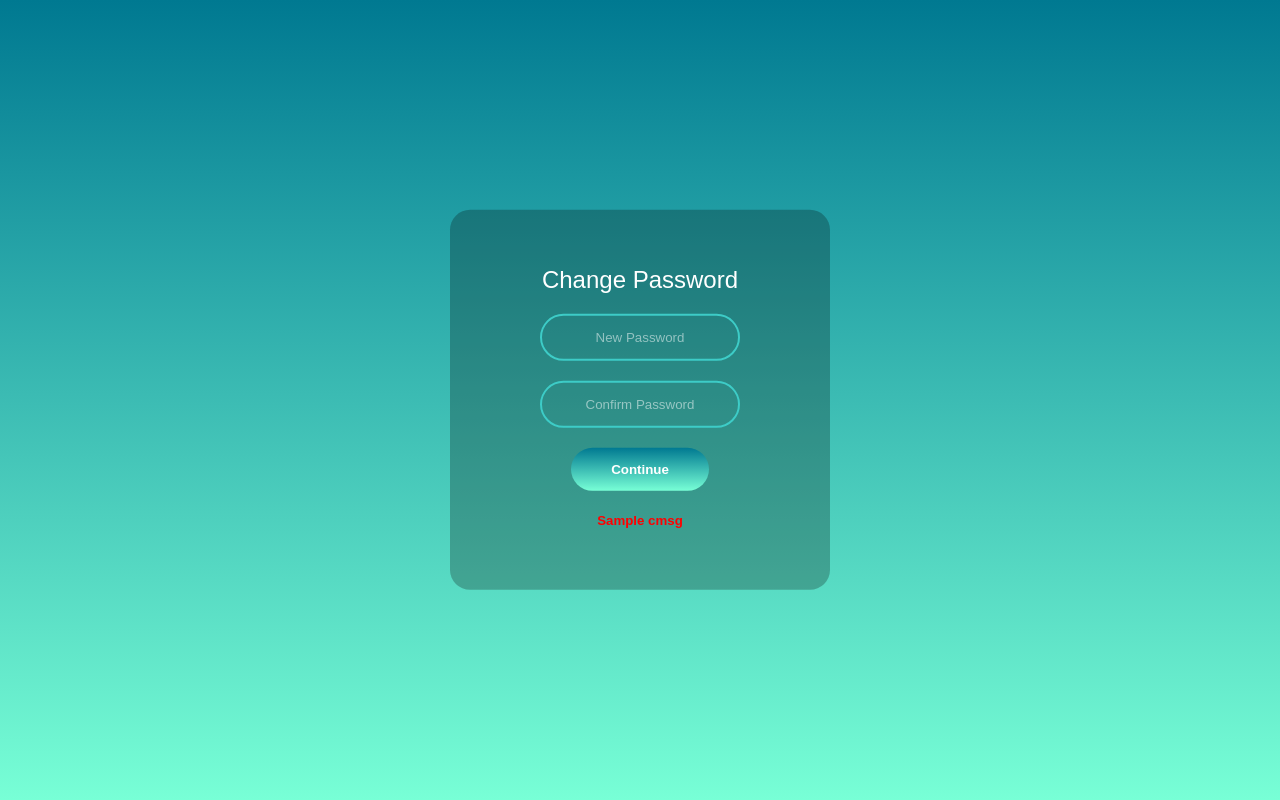
After one commit to umeshkv2/e-commerce, a Flask app: template project1/templates/confirmpassword.html in a window 1280 px wide. The commit adds this page. Run offline with Flask 2, Linux system fonts and the light colour scheme; the template is opened without the code that fills it: most values are stand-ins (such as "Sample title", 1, 10 or a date in 2020).

Commit message:
Add files via upload

```diff
--- /dev/null
+++ b/project1/templates/confirmpassword.html
@@ -0,0 +1,23 @@
+<hmtl>
+	<head>
+			<title>Change Password</title>
+			<head>
+				<link rel="stylesheet" type="text/css" href="../static/login.css">
+			</head>
+	</head>
+	<body>
+		<form class="loginform" action="confirmpassword" method="post">
+			<h1 style="font-size:24px;">Change Password</h1>
+			<input type="Password" name="newpass" placeholder="New Password">
+      <input type="Password" name="cpass" placeholder="Confirm Password">
+
+			<input type="submit" name="" value="Continue">
+					{% if cmsg %}
+					<h5 style="color:red">{{ cmsg }}</h5>
+					{%  endif %}
+					{% if errormsg %}
+					<h5 style="color:red">{{ errormsg }}</h5>
+					{%  endif %}
+		</form>
+	</body>
+</hmtl>
--- a/project1/templates/register.html
+++ b/project1/templates/register.html
@@ -3,17 +3,15 @@
 			<title>Register</title>
 			<head>
 				<link rel="stylesheet" type="text/css" href="../static/register.css">
-				<script src='../static/valid.js'></script>
 			</head>
 	</head>
 	<body>
-		<form class="registerform" action="register" method="post" onSubmit="return A(this)">
+		<form class="registerform" action="register" method="post">
 			<h1>CREATE ACCOUNT</h1>
       <input type="text" name="name" placeholder="Name">
 			<input type="email" name="email" placeholder="Email">
 			<input type="text" name="mobileno" placeholder="Mobile Number">
 			<input type="password" name="password" placeholder="Password">
-			<input type="password" name="cpassword" placeholder=" confirm Password">
 			<input type="submit" name="" value="Sign Up">
 		  <code>Already have an account? </code><a href="login">Login</a>
 			{% if rmsg %}
```
Also changed, not shown: project1/templates/forget.html (+5 -2 lines).
